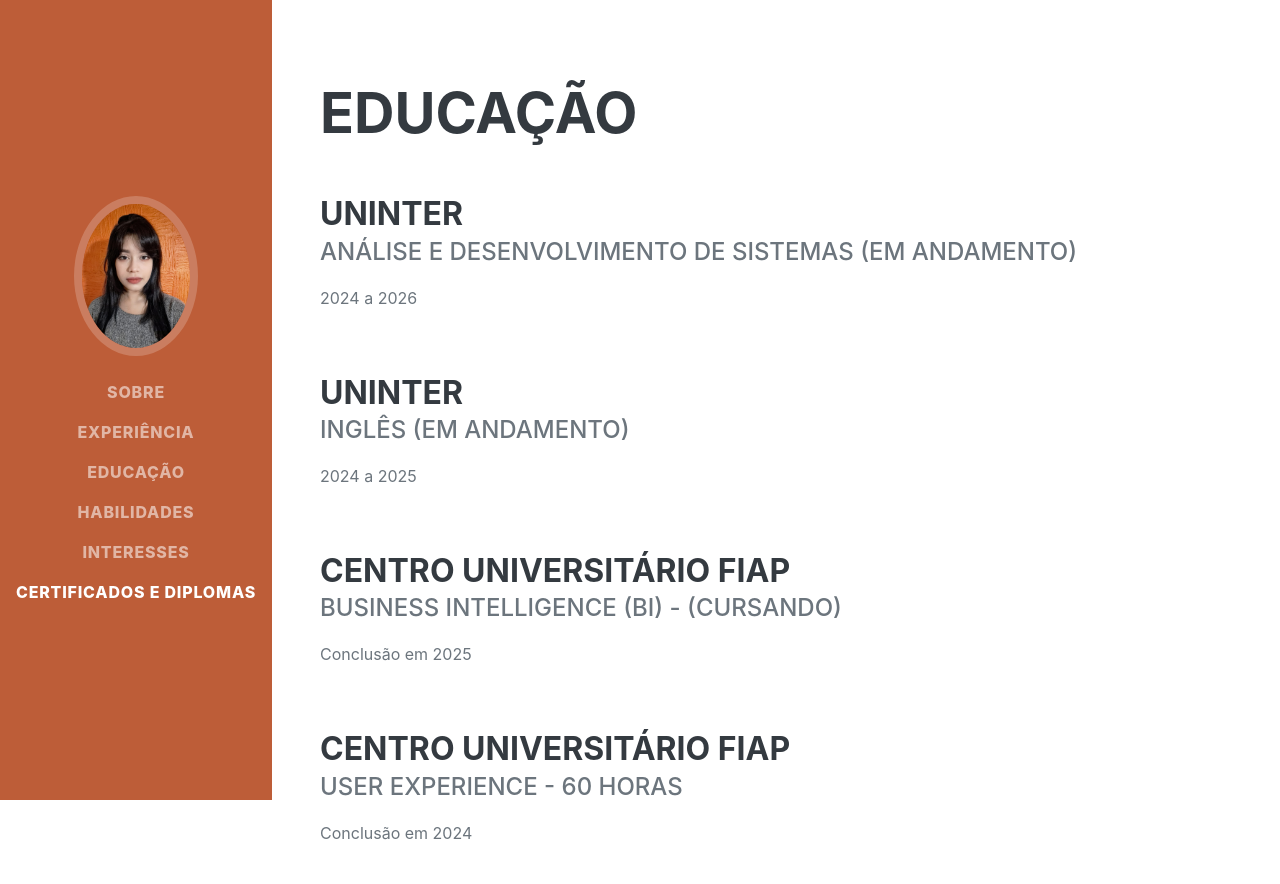
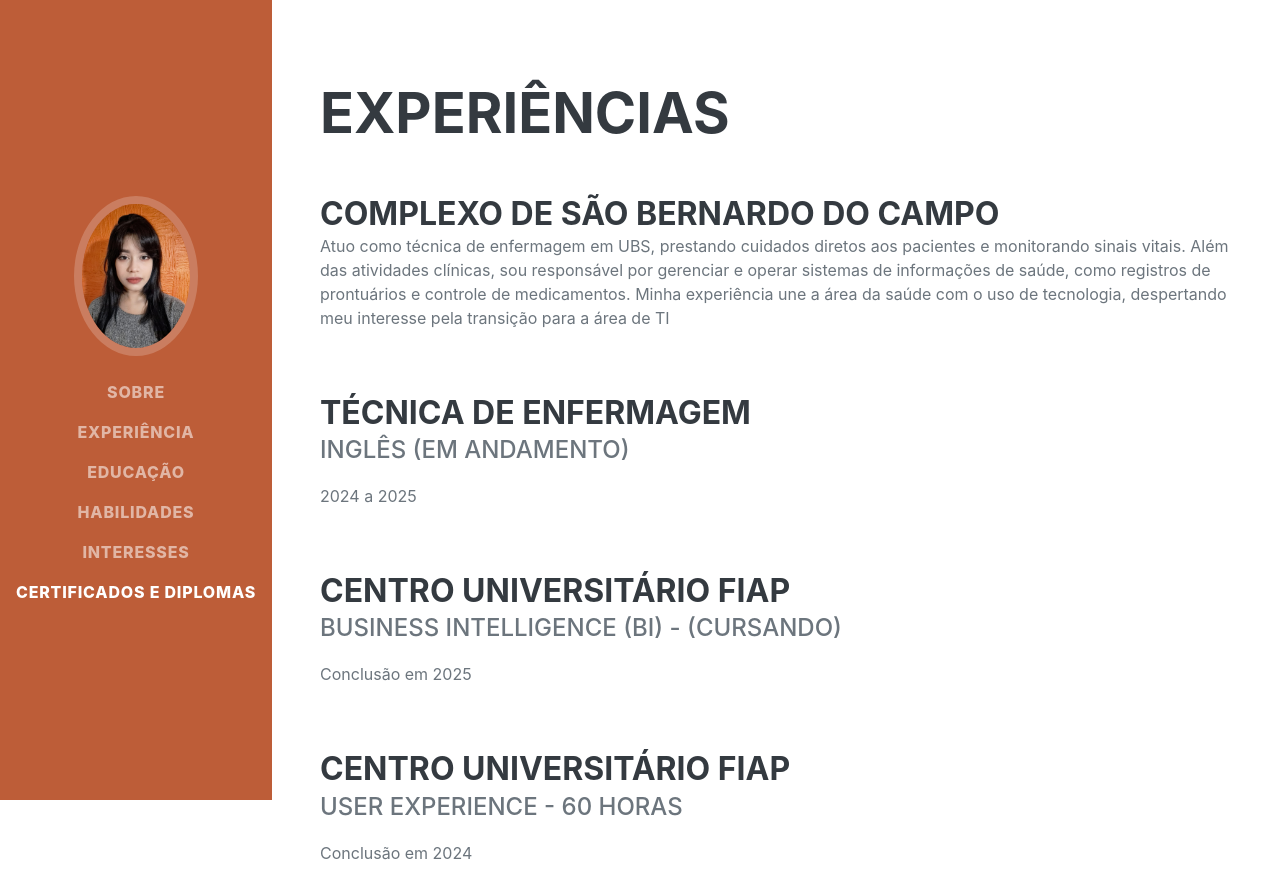
Before and after one commit to Luanaljm/portfolio, a plain HTML site: page index.html in a window 1280 px wide. Shown: the top 884 px of the page. Drawn offline with nearby package versions, Linux system fonts and the light colour scheme; a web font is replaced by a local one.

Commit message:
Update index.html

```diff
--- a/index.html
+++ b/index.html
@@ -39,21 +39,20 @@
             <!-- Sobre-->
             <section class="resume-section" id="education">
     <div class="resume-section-content">
-        <h2 class="mb-5">Educação</h2>
+        <h2 class="mb-5">Experiências</h2>
 
-        <!-- Análise e Desenvolvimento de Sistemas -->
+        <!-- Técnica de Enfermagem -->
         <div class="d-flex flex-column mb-5">
             <div>
-                <h3 class="mb-0">UNINTER</h3>
-                <div class="subheading mb-3">Análise e Desenvolvimento de Sistemas (Em andamento)</div>
-                <p>2024 a 2026</p>
+                <h3 class="mb-0">Complexo de São Bernardo do Campo</h3>
+                <p>Atuo como técnica de enfermagem em UBS, prestando cuidados diretos aos pacientes e monitorando sinais vitais. Além das atividades clínicas, sou responsável por gerenciar e operar sistemas de informações de saúde, como registros de prontuários e controle de medicamentos. Minha experiência une a área da saúde com o uso de tecnologia, despertando meu interesse pela transição para a área de TI</p>
             </div>
         </div>
 
         <!-- Inglês -->
         <div class="d-flex flex-column mb-5">
             <div>
-                <h3 class="mb-0">UNINTER</h3>
+                <h3 class="mb-0">Técnica de Enfermagem</h3>
                 <div class="subheading mb-3">Inglês (Em andamento)</div>
                 <p>2024 a 2025</p>
             </div>
```
